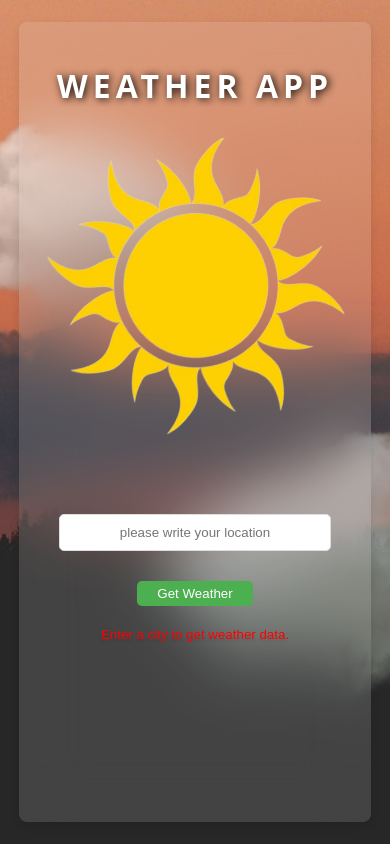
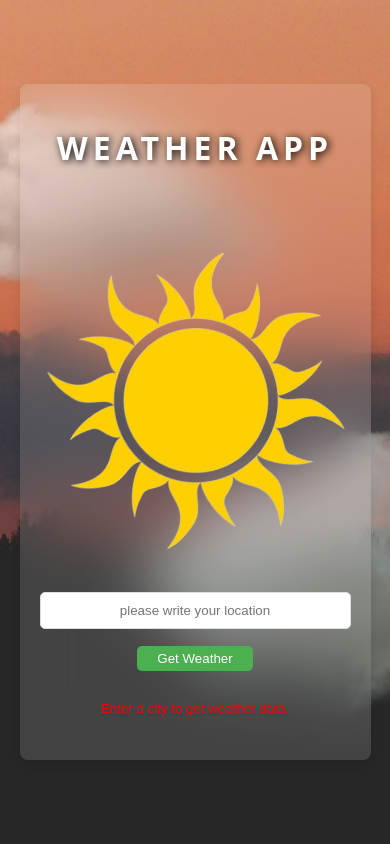
Before and after one commit to Agus-Pinto/weather-app, a React (Create React App) app in the folder weather/: page / in a window 390 px wide. Built offline with nearby package versions, Linux system fonts and the light colour scheme.

Commit message:
modify responsive

```diff
--- a/weather/src/App.css
+++ b/weather/src/App.css
@@ -1,5 +1,9 @@
 * {
-  overflow: hidden;
+  box-sizing: border-box;
+}
+
+body {
+  margin: 0;
 }
 
 .container {
@@ -13,8 +17,7 @@
   background-repeat: no-repeat;
   background-position: center center;
   height: 100vh;
-  max-width: 100%;
-  overflow: hidden !important;
+  overflow: hidden;
 }
 
 .title {
@@ -30,15 +33,16 @@
   display: flex;
   flex-direction: column;
   align-items: center;
-  margin-top: 10%;
+  margin-top: 10vh; /* Cambiado a unidades relativas */
 }
 
 .input {
   padding: 10px;
-  margin-bottom: 30px;
+  margin-bottom: 2vh; /* Cambiado a unidades relativas */
   border: 1px solid #ddd;
   border-radius: 5px;
   width: 80%;
+  max-width: 400px; /* Agregado un límite máximo */
   text-align: center;
 }
 
@@ -49,7 +53,7 @@
   border: none;
   border-radius: 5px;
   cursor: pointer;
-  margin-bottom: 0.5rem;
+  margin-bottom: 2vh; /* Cambiado a unidades relativas */
 }
 
 .button:hover {
@@ -57,15 +61,14 @@
 }
 
 .weatherData {
-  margin-top: 20px;
+  margin-top: 0%;
   background-color: #f5f5f523;
   padding: 20px;
   border-radius: 8px;
   box-shadow: 0 4px 8px rgba(0, 0, 0, 0.1);
   text-align: center;
-  max-width: 400px;
-  width: 100%;
-  height: 80%;
+  width: 30%;
+  height: 70vh; /* Ajustado a unidades relativas */
   backdrop-filter: blur(30px);
 }
 
@@ -76,26 +79,28 @@
 }
 
 .sunImg {
-  width: 300px;
+  width: 100%;
+  max-width: 300px;
   animation: rotateSun 15s linear infinite;
-  margin-bottom: 1.5rem;
+  margin-bottom: 2vh; /* Cambiado a unidades relativas */
   z-index: -1;
 }
 
-.nubeImg {
+.nubeImg,
+.nubeImg2 {
+  width: 50vw;
   position: absolute;
-  width: 50vw;
-  top: 2vw;
-  animation: slideTop 20s linear infinite;
   opacity: 0.7;
 }
 
+.nubeImg {
+  top: 2vw;
+  animation: slideTop 20s linear infinite;
+}
+
 .nubeImg2 {
-  position: absolute;
-  width: 50vw;
   bottom: -5vw;
   animation: slideBottom 25s linear infinite;
-  opacity: 0.7;
 }
 
 @keyframes rotateSun {
@@ -127,38 +132,31 @@
   }
 }
 
-@media screen and (max-width:600px) {
+@media screen and (max-width: 600px) {
   *{
-    overflow: hidden !important;
+    overflow:  hidden !important;
   }
 
-  .weatherData {
-    width: 80%;
-    height: 100vh;
-    position: absolute;
-    z-index: 1;
-  }
-
-  .form {
-    margin-top: 10%;
-    font-size: 1.5rem;
+  .input {
+    width: 100%;
   }
 
   .sunImg {
-    margin-bottom: 5rem;
+    margin-bottom: 5vh; /* Cambiado a unidades relativas */
   }
 
-  .nubeImg , .nubeImg2 {
-    width: 140vw;
+  .nubeImg,
+  .nubeImg2 {
+    width: 150vw;
     position: relative;
   }
 
   .weatherData {
+    position: absolute;
     margin-top: 0%;
-    height: 90%;
-  }
-
-  body {
-    overflow: hidden;
+    height: 80vh; /* Ajustado a unidades relativas */
+    width: 90%;
   }
 }
+
+/* Resto de tu código... */
--- a/weather/src/WeatherCards.css
+++ b/weather/src/WeatherCards.css
@@ -1,14 +1,17 @@
-/* WeatherCards.css */
+* {
+  box-sizing: border-box;
+}
 
-*{
-  overflow: hidden;
+body {
+  margin: 0;
+  overflow: hidden; /* Para ocultar el desbordamiento en toda la página */
 }
 
 .cardContainer {
   display: flex;
   justify-content: center;
   align-items: center;
-  height: 100%;
+  height: 100vh; /* Ajustado para ocupar la altura completa de la pantalla */
 }
 
 .weatherCard {
@@ -19,8 +22,9 @@
   border-radius: 5px solid rgba(128, 128, 128, 0.68);
   transition: transform 0.2s;
   position: absolute;
-  top: 15%;
-  margin-left: 10%;
+  top: 42%; /* Centrar verticalmente */
+  left: 45%; /* Centrar horizontalmente */
+  transform: translate(-50%, -50%); /* Centrar respecto al 50% de la anchura y altura */
   display: flex;
   justify-content: center;
   align-items: center;
@@ -28,10 +32,6 @@
   background: #0000008d !important;
   z-index: 99;
   backdrop-filter: blur(20px);
-
-  &:hover {
-    transform: scale(1.05);
-  }
 
   p {
     margin: 0;
@@ -53,14 +53,9 @@
   background-color: #45a049;
 }
 
-@media  screen and (max-width:600px) {
-  body{
-    overflow: hidden;
-  }
-
+@media screen and (max-width: 600px) {
   .weatherCard {
     width: 80%;
-    margin-left: 0;
-    top: 14%;
+    top: 40%; /* Ajuste para centrar en dispositivos móviles */
   }
 }
```
